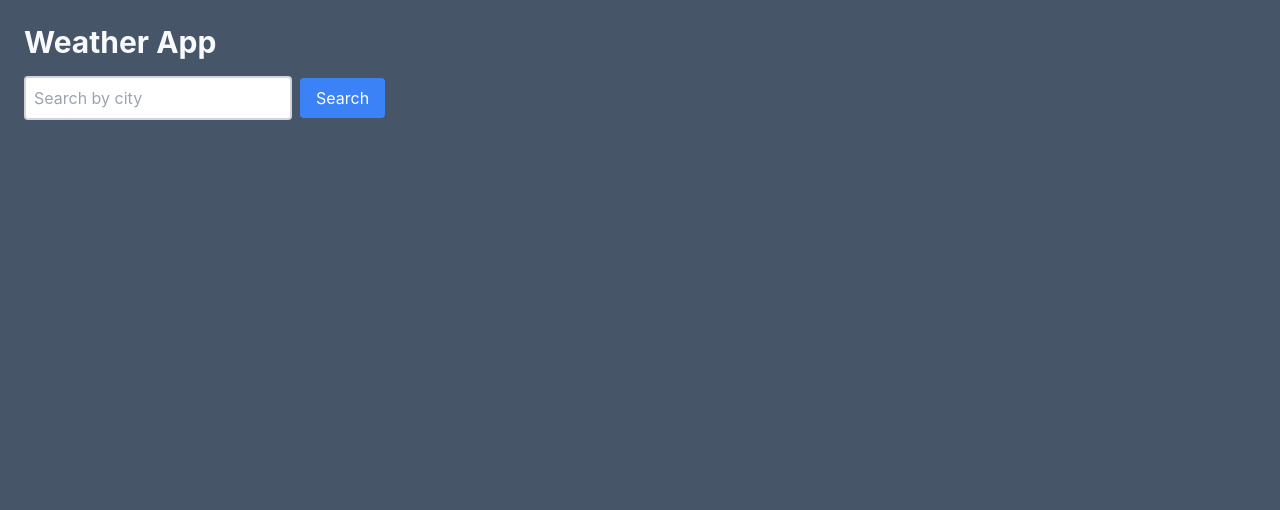
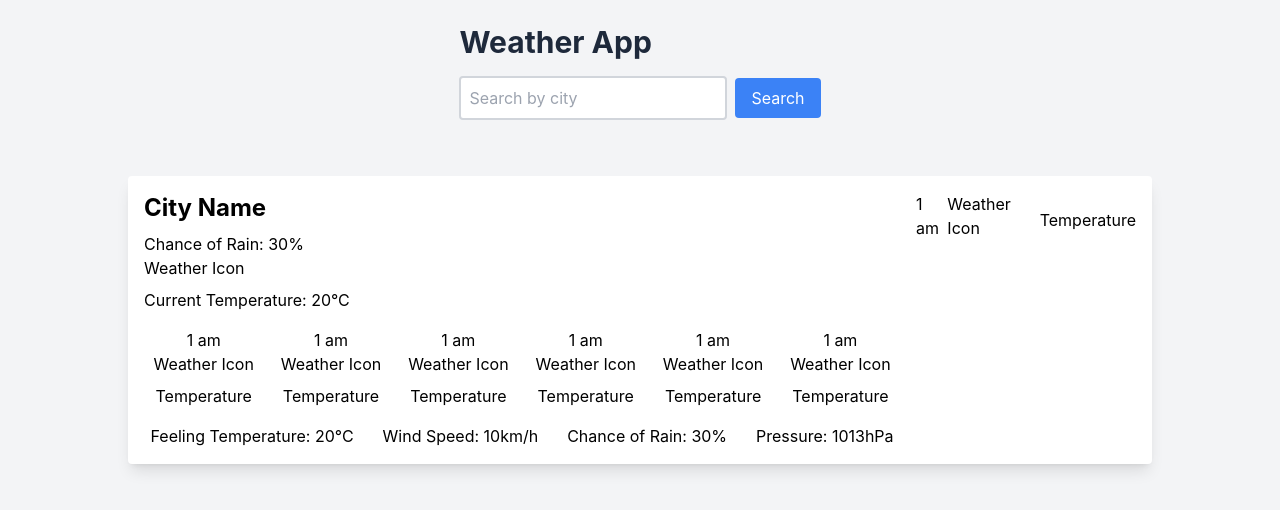
Before and after one commit to Deharath/weatherWise, a React (Create React App) app: page / in a window 1280 px wide. Shown: the top 510 px of the page. Built offline with nearby package versions, Linux system fonts and the light colour scheme.

Commit message:
create basic html structure

```diff
--- a/src/App.tsx
+++ b/src/App.tsx
@@ -2,11 +2,11 @@ import React, { useState } from 'react';
 import axios from 'axios';
 import './App.css';
 
-const App:React.FC = () => {
+const App: React.FC = () => {
   return (
-    <div className=' bg-slate-600 h-screen w-full'>
-      <Header />
-    </div>
+    <>
+      <MainContainer />
+    </>
   );
 };
 
@@ -40,7 +40,7 @@ const Header = () => {
 
   return (
     <header className="p-6 mb-8 ">
-      <h1 className="text-3xl font-bold mb-4 text-slate-50">Weather App</h1>
+      <h1 className="text-3xl font-bold mb-4 text-slate-800">Weather App</h1>
       <div className="search-bar">
         <input
           type="text"
@@ -55,4 +55,78 @@ const Header = () => {
   );
 };
 
+const MainContainer = () => {
+  return (
+
+    <div className="flex flex-col items-center min-h-screen bg-gray-100 ">
+      <Header />
+      <div className="flex flex-row space-y-4 md:space-y-0 md:space-x-4 bg-white p-4 rounded shadow-lg w-4/5">
+        <div className="flex flex-col space-y-4 w-4/5">
+          <div className="flex flex-col space-y-2">
+            <h1 className="font-bold text-2xl">City Name</h1>
+            <p>Chance of Rain: 30%</p>
+            Weather Icon
+            <p>Current Temperature: 20&deg;C</p>
+          </div>
+          <div className="flex flex-row space-x-2 justify-around">
+            <div className="flex flex-col items-center space-y-2 w-1/5">
+              <p>1 am</p>
+              Weather Icon
+              <p>Temperature</p>
+            </div>
+            <div className="flex flex-col items-center space-y-2 w-1/5">
+              <p>1 am</p>
+              Weather Icon
+              <p>Temperature</p>
+            </div>
+            <div className="flex flex-col items-center space-y-2 w-1/5">
+              <p>1 am</p>
+              Weather Icon
+              <p>Temperature</p>
+            </div>
+            <div className="flex flex-col items-center space-y-2 w-1/5">
+              <p>1 am</p>
+              Weather Icon
+              <p>Temperature</p>
+            </div>
+            <div className="flex flex-col items-center space-y-2 w-1/5">
+              <p>1 am</p>
+              Weather Icon
+              <p>Temperature</p>
+            </div>
+            <div className="flex flex-col items-center space-y-2 w-1/5">
+              <p>1 am</p>
+              Weather Icon
+              <p>Temperature</p>
+            </div>
+          </div>
+          <div className="flex flex-row space-x-4 justify-around">
+            <div>
+              <p>Feeling Temperature: 20&deg;C</p>
+            </div>
+            <div>
+              <p>Wind Speed: 10km/h</p>
+            </div>
+            <div>
+              <p>Chance of Rain: 30%</p>
+            </div>
+            <div>
+              <p>Pressure: 1013hPa</p>
+            </div>
+          </div>
+
+        </div>
+        <div className='flex-col h-full flex justify-center'>
+          <div className="flex flex-row items-center justify-around space-y-2 w-full">
+            <p>1 am</p>
+            Weather Icon
+            <p>Temperature</p>
+          </div>
+        </div>
+      </div>
+    </div>
+
+  );
+};
+
 export default App;
```
Also changed, not shown: 2 other files (tests, documents, lock files or other folders).
